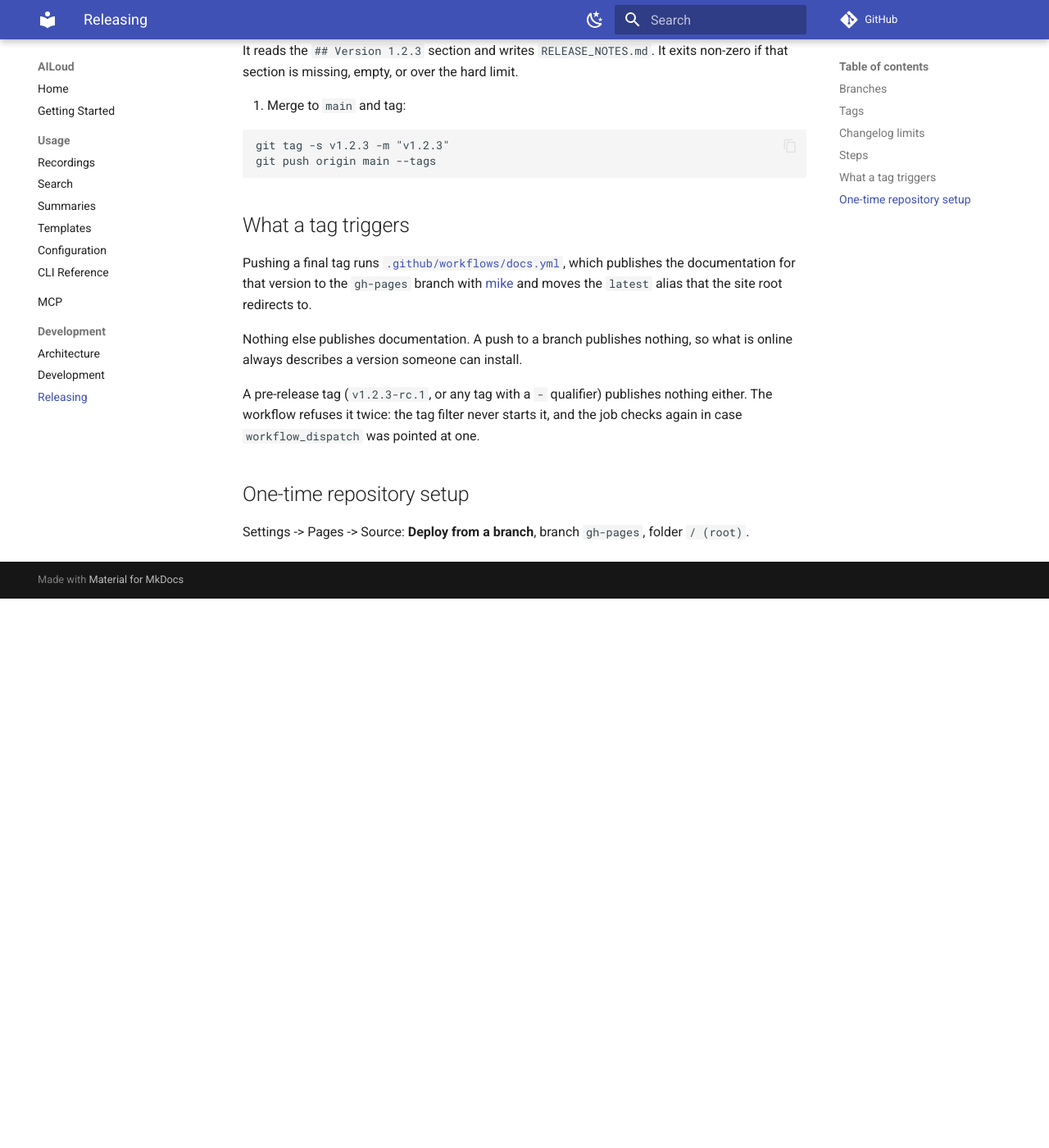
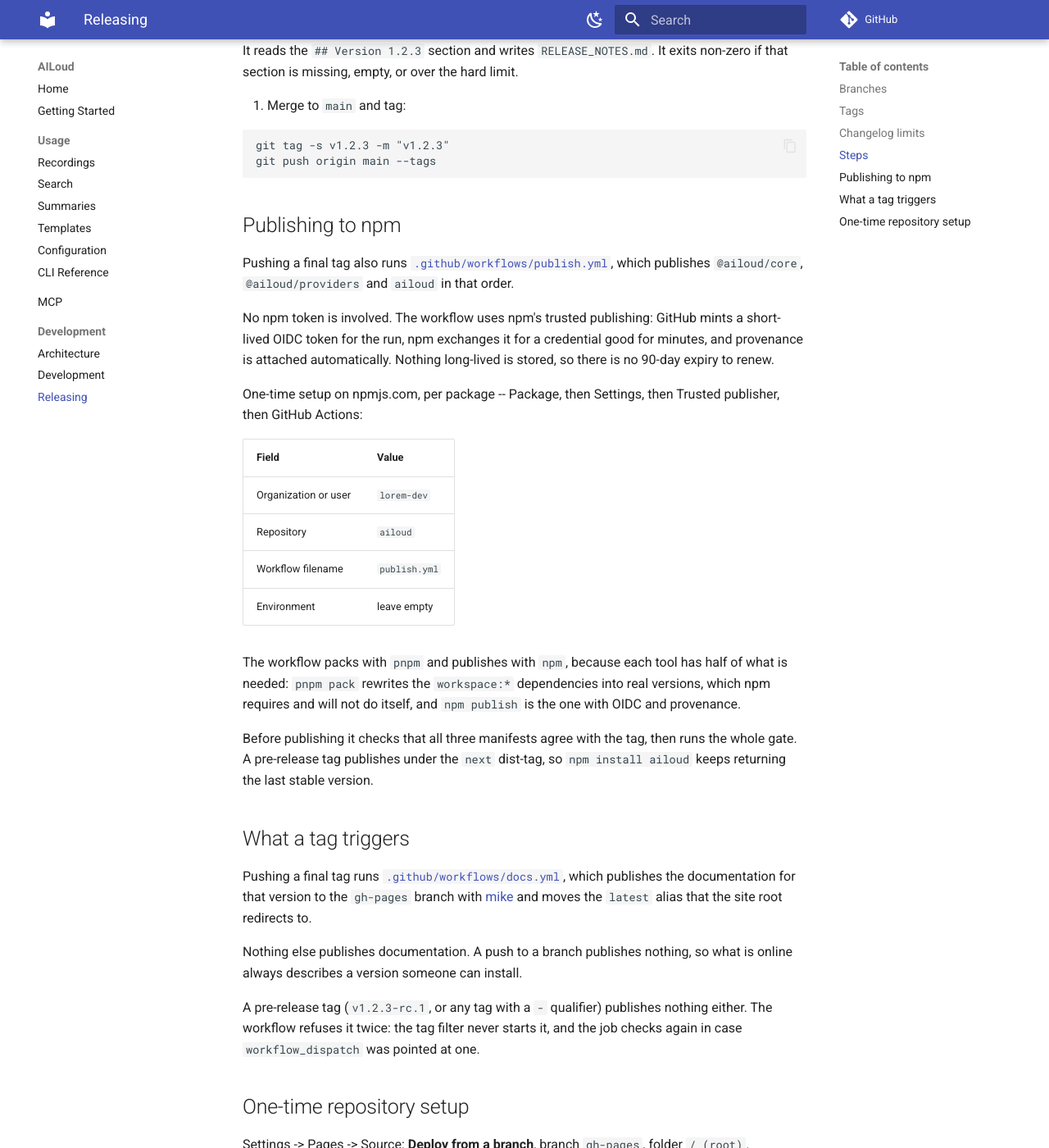
Before and after one commit to lorem-dev/ailoud, an MkDocs documentation site: the page built from docs/development/releasing.md, in a window 1280 px wide and 1400 px high, scrolled down 1166 px. Shown: the whole window at 82% size. Built offline with MkDocs 1.6.1 and Material for MkDocs 9.7.7, drawn with Linux system fonts in a browser that asks for light colours; comment, search, counter and statistics services are not loaded; the version menu is left out; before the commit the page ends 1896 px from its top, so only the background shows below that.

Commit message:
feat: publish to npm from a tag, with no access token
npm trusted publishing: GitHub mints a short-lived OIDC token for the workflow
run, npm exchanges it for a credential good for minutes, and provenance is
attached automatically. Nothing long-lived is stored, so there is no 90-day
token to renew.

The three packages get the metadata a publish needs: `files`, so `dist` ships
and `src` does not -- packing the CLI today would have sent 82 source files and
32 test files to the registry, and `dist` was only included by accident, being
gitignored. Plus description, repository with directory, homepage, bugs,
engines, keywords and publishConfig, and `private` removed from the three.

The workflow packs with pnpm and publishes with npm, because each tool has
exactly half of what is needed: `pnpm pack` rewrites the `workspace:*`
dependencies into real versions, which npm requires and npm's own tooling will
not do, while `npm publish` is the one with OIDC and provenance. Verified by
packing all three, installing the tarballs into a scratch project with
overrides, and running the installed binary: --version, template ls and audio
ls all work from the published layout.

It refuses before publishing if the tag disagrees with any manifest version or
if npm is older than 11.5.1, since that npm fails by asking for a token this
workflow deliberately does not have and the error does not say why. A
pre-release tag publishes under `next`, leaving `latest` on the last stable
version.

Docs: install is npm only now, in both README and Getting Started, with
building from source moved into a collapsed note for contributors.

Also swept every page against the binary rather than from memory: extracted
every command form and every `--option` the docs mention and checked each
against --help, ran all five configuration examples through the real schema,
and compared the MCP tool names, template names, agent ids and letter aliases
against what the code offers. One real mismatch: the docs gave the resource
URIs as `laud://`, which the rename had made `ailoud://`. Two of my own checks
were vacuous at first -- zsh does not word-split an unquoted variable, so every
run got one argument and `--help` short-circuited before command resolution.

````diff
--- a/docs/development/releasing.md
+++ b/docs/development/releasing.md
@@ -48,6 +48,36 @@ bug, there is nothing to say. See
    git push origin main --tags
    ```
 
+## Publishing to npm
+
+Pushing a final tag also runs
+[`.github/workflows/publish.yml`](https://github.com/lorem-dev/ailoud/blob/main/.github/workflows/publish.yml),
+which publishes `@ailoud/core`, `@ailoud/providers` and `ailoud` in that order.
+
+No npm token is involved. The workflow uses npm's trusted publishing: GitHub
+mints a short-lived OIDC token for the run, npm exchanges it for a credential
+good for minutes, and provenance is attached automatically. Nothing long-lived
+is stored, so there is no 90-day expiry to renew.
+
+One-time setup on npmjs.com, per package -- Package, then Settings, then
+Trusted publisher, then GitHub Actions:
+
+| Field                | Value         |
+| -------------------- | ------------- |
+| Organization or user | `lorem-dev`   |
+| Repository           | `ailoud`      |
+| Workflow filename    | `publish.yml` |
+| Environment          | leave empty   |
+
+The workflow packs with `pnpm` and publishes with `npm`, because each tool has
+half of what is needed: `pnpm pack` rewrites the `workspace:*` dependencies
+into real versions, which npm requires and will not do itself, and
+`npm publish` is the one with OIDC and provenance.
+
+Before publishing it checks that all three manifests agree with the tag, then
+runs the whole gate. A pre-release tag publishes under the `next` dist-tag, so
+`npm install ailoud` keeps returning the last stable version.
+
 ## What a tag triggers
 
 Pushing a final tag runs
````
Also changed, not shown: CHANGES.md (+2 -0 lines), README.md (+2 -7 lines), docs/getting-started.md (+15 -21 lines), docs/mcp.md (+2 -2 lines), 5 other files.
